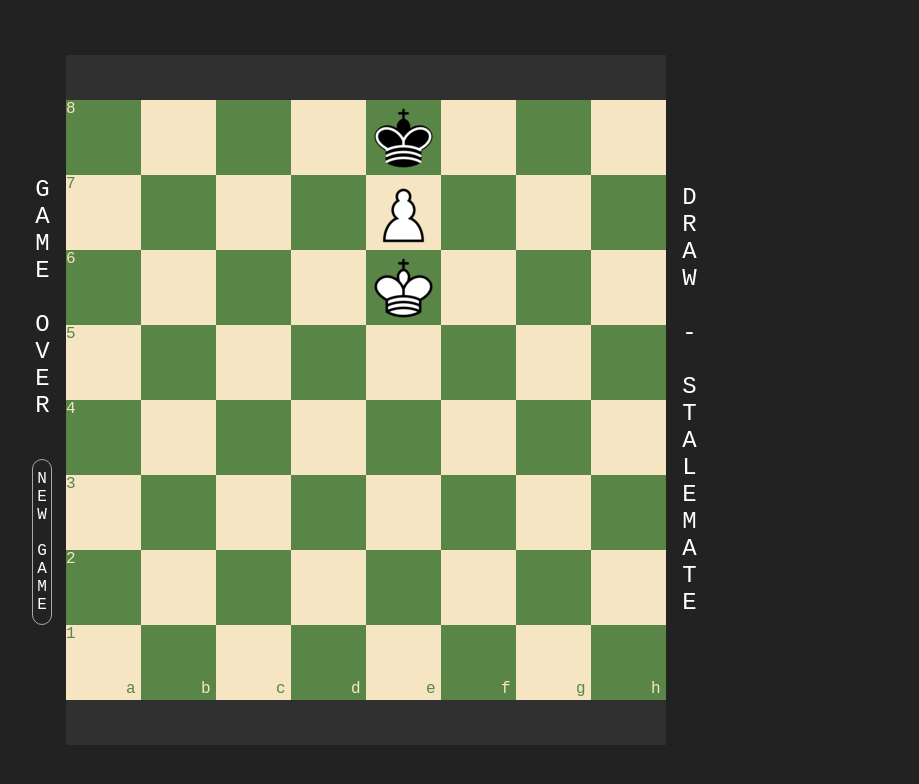
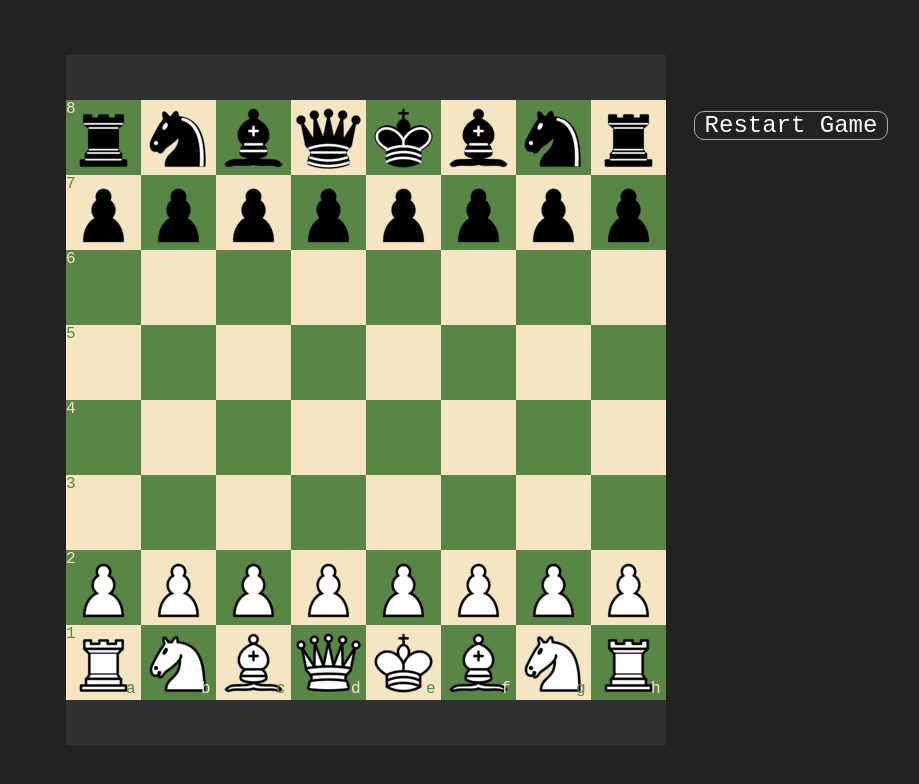
Before and after one commit to KD2Ex/chess-game-web-project, a React (Create React App) app: page / in a window 1280 px wide. Shown: the top 784 px of the page, without its empty margins (274-1193 px from the left). Built offline with nearby package versions, Linux system fonts and the light colour scheme; the HTML template or start-up script is replaced by a standard one.

Commit message:
Локальная игра готова

```diff
--- a/package.json
+++ b/package.json
@@ -7,10 +7,13 @@
     "@testing-library/react": "^12.1.4",
     "@testing-library/user-event": "^13.5.0",
     "chess.js": "^0.13.0",
+    "firebase": "^8.7.0",
     "react": "^18.0.0",
     "react-dnd": "^11.1.3",
     "react-dnd-html5-backend": "^11.1.3",
     "react-dom": "^18.0.0",
+    "react-firebase-hooks": "^3.0.4",
+    "react-router-dom": "^5.2.0",
     "react-scripts": "5.0.0",
     "rxjs": "^7.5.5",
     "web-vitals": "^2.1.4"
--- a/src/App.css
+++ b/src/App.css
@@ -16,7 +16,12 @@
   flex-wrap: wrap;
 }
 
-.container {
+.grid-container {
+  display: grid;
+
+}
+
+.app-container {
   min-height: 100vh;
   display: flex;
   align-items: center;
@@ -72,6 +77,13 @@
   cursor: pointer;
 }
 
+.horizontal-text {
+  color: white;
+  font-size: 24px;
+  padding: 10px;
+  font-family: 'JetBrains Mono', monospace;
+}
+
 .vertical-text {
   text-orientation: upright;
   writing-mode: vertical-lr;
@@ -88,28 +100,60 @@
   background: rgb(34,34,34);
   border-radius: 10px;
   transition: 200ms;
+}
 
+.buttonReset {
+  position: fixed;
+  margin: 0px 0px 550px 850px;
+  border: 1px solid darkgray;
+  background: rgb(34, 34, 34);
+  border-radius: 10px;
+  transition: 200ms;
 }
+
 
 .vertical-text span {
   font-size: 16px;
 }
 
-.vertical-text button:hover {
+button:hover {
   border: 1px solid white;
   transition: 200ms;
   background: rgb(34,34,34);
   border-radius: 10px;
 }
 
-.coordinates-dark {
+
+
+.coordinates-dark-w {
+  user-select: none;
   position: fixed;
   z-index: 0;
   font-family: 'JetBrains Mono', monospace;
   color: var(--dark-square-color);
 }
 
-.coordinates-light {
+.coordinates-light-w {
+
+  user-select: none;
+  position: fixed;
+  z-index: 0;
+  font-family: 'JetBrains Mono', monospace;
+  color: var(--light-square-color);
+}
+
+.coordinates-dark-b {
+  margin: 50px 0px 0px 60px;
+  user-select: none;
+  position: fixed;
+  z-index: 0;
+  font-family: 'JetBrains Mono', monospace;
+  color: var(--dark-square-color);
+}
+
+.coordinates-light-b {
+  margin: 50px 0px 0px 65px;
+  user-select: none;
   position: fixed;
   z-index: 0;
   font-family: 'JetBrains Mono', monospace;
@@ -118,9 +162,8 @@
 }
 
 .letter {
-  margin: 55px;
-  margin-left: 60px;
-
+  margin: 55px 55px 55px 60px;
+  user-select: none;
 }
 
 #aLetter {
--- a/src/App.js
+++ b/src/App.js
@@ -9,6 +9,7 @@ function App() {
     const [board, setBoard] = useState([]);
     const [fallenWhite, setFallenWhite] = useState([]);
     const [fallenBlack, setFallenBlack] = useState([]);
+    const [turn, setTurn] = useState();
     const [isGameOver, setIsGameOver] = useState();
     const [result, setResult] = useState();
 
@@ -21,6 +22,7 @@ function App() {
             setResult(game.result);
             setFallenBlack(game.fallenBlack);
             setFallenWhite(game.fallenWhite);
+            setTurn(game.turn);
         }
     );
         return () => subscribe.unsubscribe();
@@ -29,7 +31,10 @@ function App() {
 
   return (
 
-      <div className="container">
+      <div>
+
+          <div  className="app-container">
+
               {isGameOver ? (
                   <h2 className="vertical-text">
                       GAME OVER
@@ -40,13 +45,12 @@ function App() {
               ) : null }
 
               <div>
-
                   <div className="fallen-container">
                       <Fallen fallen={fallenWhite}/>
                       {/*{fallenWhite ?  : null}*/}
                   </div>
                   <div className="board-container">
-                  <Board board={board}/>
+                      <Board board={board} turn={turn}/>
                   </div>
                   <div className="fallen-container">
                       <Fallen fallen={fallenBlack}/>
@@ -56,6 +60,14 @@ function App() {
 
               {result ? <p className="vertical-text">{result}</p> : null}
 
+              {!isGameOver ? (
+                  <button className="buttonReset" onClick={resetGame}>
+                      <span className="horizontal-text">Restart Game</span>
+                  </button>
+              ): null}
+          </div>
+
+
 
 
       </div>
--- a/src/Game.js
+++ b/src/Game.js
@@ -5,8 +5,9 @@ import {useEffect} from "react";
 
 let promotion = 'rnb2bnr/pppPkppp/8/4p3/7q/8/PPPP1PPP/RNBQKBNR w KQ - 1 5';
 let staleMate = '4k3/4P3/4K3/8/8/8/8/8 b - - 0 78';
+let foolsMate = 'rn1qkbnr/pp1bp2p/5p2/2pp2p1/2PP4/4P3/PP3PPP/RNBQKBNR w KQkq - 0 1'
 
-const chess = new Chess(staleMate);
+const chess = new Chess();
 
 const fallenWhite = [];
 const fallenBlack = [];
@@ -14,17 +15,21 @@ const fallenBlack = [];
 export const gameSubject = new BehaviorSubject();
 
 export function initGame() {
+    const savedGame = localStorage.getItem('savedGameFEN')
+    if (savedGame) {
+        chess.load(savedGame);
+    }
     updateGame();
 }
 
 export function resetGame() {
     chess.reset();
+    fallenWhite.length = 0;
+    fallenBlack.length = 0;
     updateGame();
 }
 
 export function handleMove(from, to) {
-
-
 
     const promotions = chess.moves({verbose: true}).filter(m => m.promotion);
 
@@ -67,8 +72,12 @@ function updateGame(pendingPromotion, fallenWhite, fallenBlack) {
         isGameOver,
         fallenWhite,
         fallenBlack,
+        turn: chess.turn(),
         result: isGameOver ? getGameResult() : null
     }
+
+    localStorage.setItem('savedGameFEN', chess.fen())
+
 
     gameSubject.next(newGame);
 }
--- a/src/components/Board.jsx
+++ b/src/components/Board.jsx
@@ -1,14 +1,22 @@
-import React, {useEffect} from 'react';
+import React, {useEffect, useState} from 'react';
 import BoardSquare from "./BoardSquare";
 
 
-const Board = ({board}) => {
+const Board = ({board, turn}) => {
 
-
+    const [currentBoard, setCurrentBoard] = useState([]);
+    useEffect(() => {
+        setCurrentBoard(
+            turn === 'w' ? board.flat() : board.flat().reverse()
+        )
+    }, [board, turn])
 
     function getXYPosition(i) {
-        const x = i % 8;
-        const y = Math.abs(Math.floor(i / 8) - 7)
+        const x = turn === 'w' ? i % 8 : Math.abs((i % 8) - 7 );
+        const y =
+            turn === 'w'
+            ? Math.abs(Math.floor(i / 8) - 7)
+            : Math.floor(i / 8);
 
         return {x, y};
     }
@@ -26,17 +34,17 @@ const Board = ({board}) => {
     }
 
 
-
     return (
         <div className="board">
 
-            {board.flat().map((piece, i) => (
+            {currentBoard.map((piece, i) => (
 
                 <div key={i} className="square">
                     <BoardSquare
                         piece={piece}
                         black={isBlack(i)}
                         position={getPosition(i)}
+                        turn={turn}
                     />
                 </div>
             ))}
--- a/src/components/BoardSquare.jsx
+++ b/src/components/BoardSquare.jsx
@@ -6,7 +6,7 @@ import {gameSubject, handleMove, move} from "../Game";
 import Promote from "./Promote";
 
 
-const BoardSquare = ({ piece, black, position }) => {
+const BoardSquare = ({ piece, black, position, turn }) => {
     const [promotion, setPromotion] = useState(null);
 
     const [, drop] = useDrop({
@@ -25,19 +25,21 @@ const BoardSquare = ({ piece, black, position }) => {
                 : setPromotion(null)
         )
         return () => subscribe.unsubscribe();
-    }, [])
+    }, [position])
 
     return (
         <div className='board-square' ref={drop}>
             <Square black={black}>
 
+
+
                 {position[0] === 'a' ? (
-                    <div className={`coordinates-${black ? "light" : "dark"}`}>
+                    <div className={`coordinates-${black ? "light" : "dark"}-${turn}`}>
                         {position[1]}
                     </div>
                 ) : null}
                 {position[1] === '1' ? (
-                    <div className={`coordinates-${black ? "light" : "dark"} letter`}>
+                    <div className={`coordinates-${black ? "light" : "dark"}-${turn} letter`}>
                         {position[0]}
                     </div>
                 ) : null}
```
Also changed, not shown: src/firebase.js (added, +19 -0 lines), src/pages/Home.jsx (added), 1 other file (tests, documents, lock files or other folders). Lines whose indentation alone changed are shown as unchanged.
